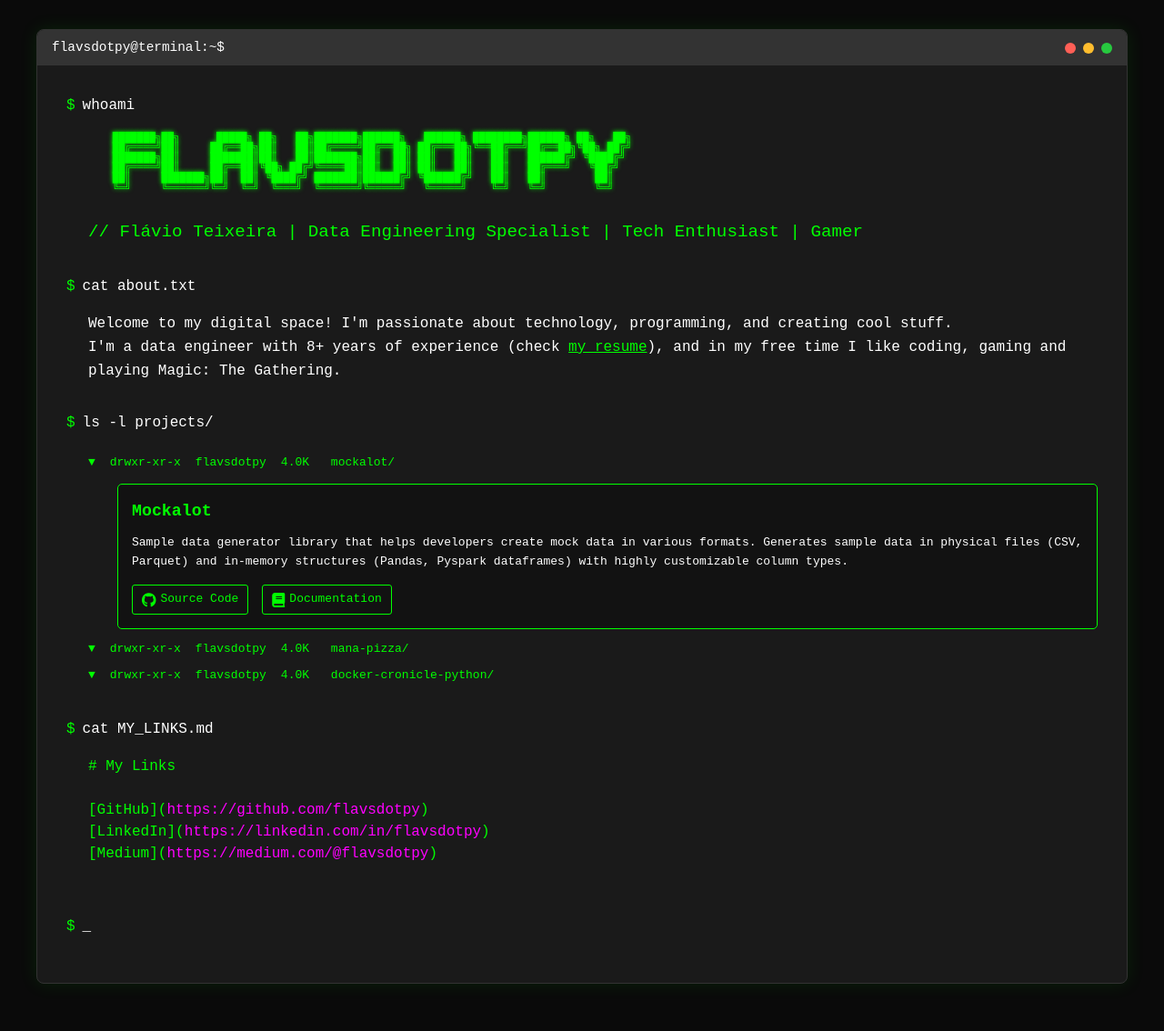
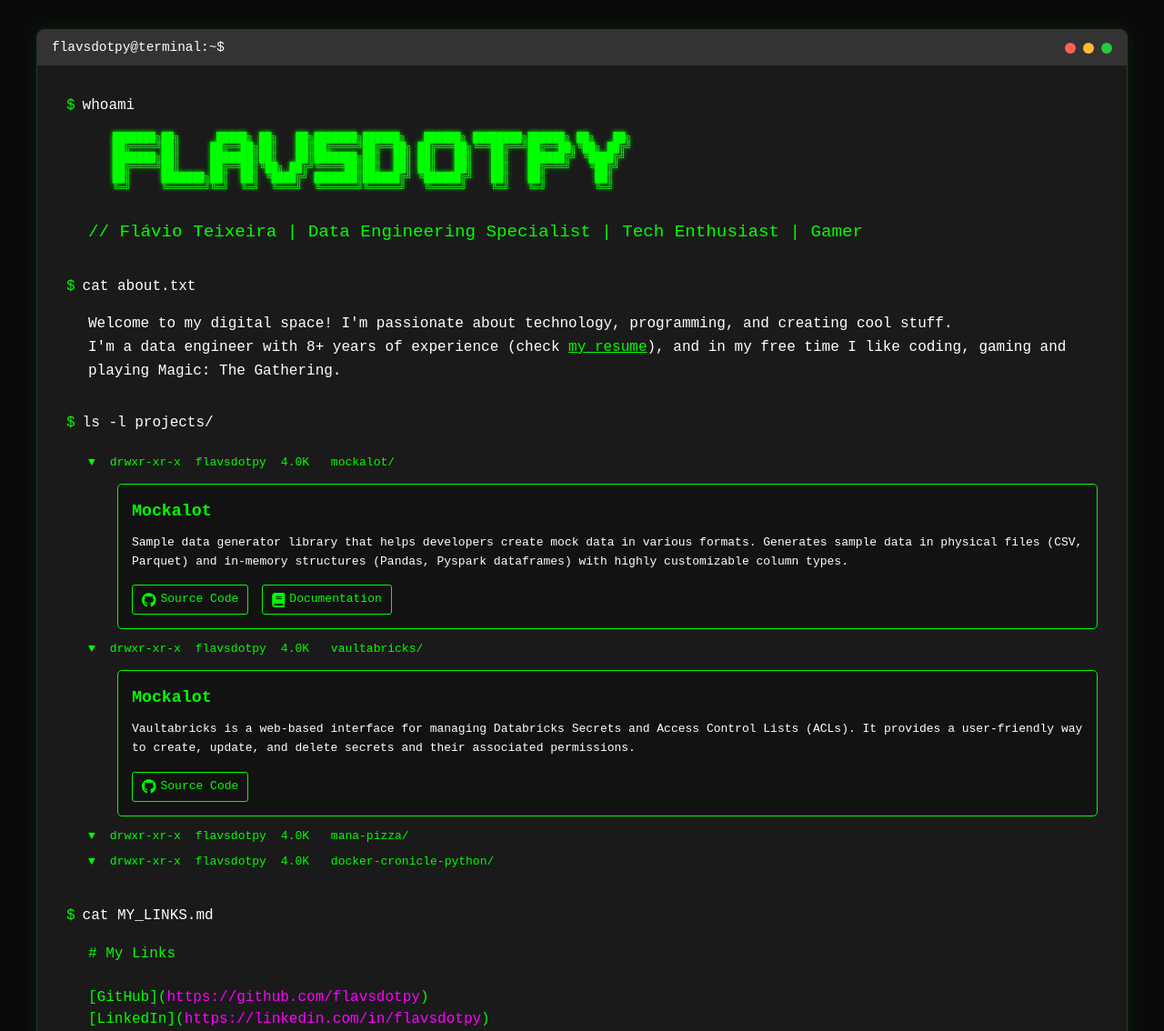
Before and after one commit to flavsdotpy/flavsdotpy.com, a plain HTML site: page app/index.html in a window 1280 px wide. Shown: the top 1134 px of the page at 91% size. Drawn offline with Linux system fonts and the light colour scheme.

Commit message:
Included vaultabricks

```diff
--- a/app/index.html
+++ b/app/index.html
@@ -75,6 +75,22 @@
                             <span class="ls-permissions">drwxr-xr-x</span>
                             <span class="ls-owner">flavsdotpy</span>
                             <span class="ls-size">4.0K</span>
+                            <span class="ls-name">vaultabricks/</span>
+                        </div>
+                        <div class="project-card expanded">
+                            <h3><a href="https://github.com/flavsdotpy/vaultabricks" target="_blank" class="project-title">Mockalot</a></h3>
+                            <p>Vaultabricks is a web-based interface for managing Databricks Secrets and Access Control Lists (ACLs). It provides a user-friendly way to create, update, and delete secrets and their associated permissions.</p>
+                            <div class="project-links">
+                                <a href="https://github.com/flavsdotpy/vaultabricks" target="_blank" class="project-link">
+                                    <i class="fab fa-github"></i> Source Code
+                                </a>
+                            </div>
+                        </div>
+                        <div class="ls-line">
+                            <span class="ls-expand">▼</span>
+                            <span class="ls-permissions">drwxr-xr-x</span>
+                            <span class="ls-owner">flavsdotpy</span>
+                            <span class="ls-size">4.0K</span>
                             <span class="ls-name">mana-pizza/</span>
                         </div>
                         <div class="project-card">
```
